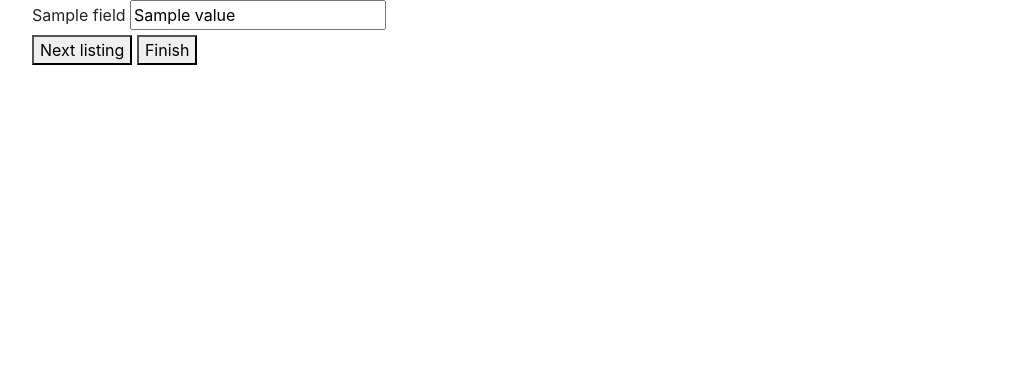
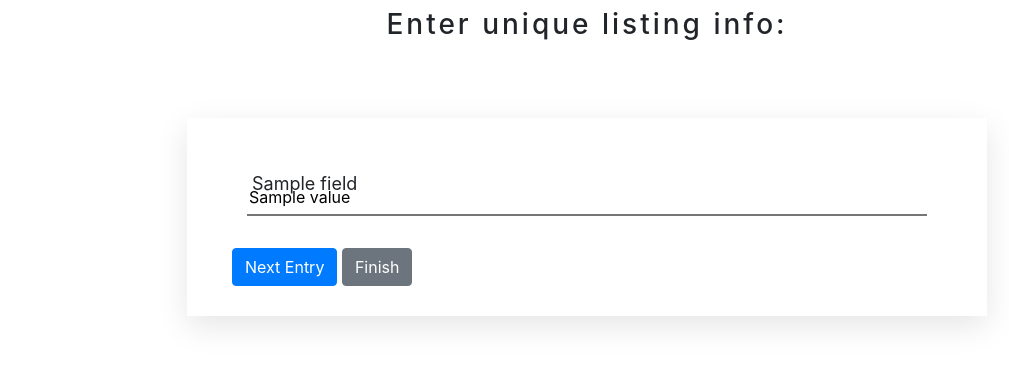
Before and after one commit to mkaramurzin/ebay-file-exchange-tool, a Django app: template file_exchange/templates/file_exchange/unique.html in a window 1280 px wide. Shown: the part 56-421 px from the top of the page, without its empty margins (53-1062 px from the left). Run offline with Django 4.2, Linux system fonts and the light colour scheme; the template is opened without the code that fills it: most values are stand-ins (such as "Sample title", 1, 10 or a date in 2020); some libraries are stand-ins or nearby versions.

Commit message:
imporved design with css

```diff
--- a/file_exchange/static/file_exchange/styles.css
+++ b/file_exchange/static/file_exchange/styles.css
@@ -0,0 +1,51 @@
+.form {
+    max-width: 800px;
+    margin: 50px auto;
+    position: relative;
+    box-shadow: 0 10px 30px 0px rgba(0,0,0,0.1);
+    padding: 30px;
+}
+
+.form-section .title {
+    text-align: center;
+    letter-spacing: 3px;
+    line-height: 48px;
+    padding-bottom: 20px;
+}
+
+.form .form-field {
+    position: relative;
+    margin: 32px 0;
+}
+
+.form .input-text {
+    display: block;
+    width: 100%;
+    height: 36px;
+    border-width: 0 0 2px 0;
+    line-height: 26px;
+    font-weight: 400;
+}
+
+.form .input-text:focus{
+    outline: none;
+}
+
+.form .label {
+    position: absolute;
+    left: 20px;
+    bottom: 11px;
+    font-size: 18px;
+    line-height: 26px;
+    font-weight: 400;
+    cursor: text;
+}
+
+.form .button {
+    display: inline-block;
+}
+
+.form .input-text:focus + .label,
+.form .input-text.not-empty + .label {
+    transform: translateY(-24px);
+}
--- a/file_exchange/templates/file_exchange/download.html
+++ b/file_exchange/templates/file_exchange/download.html
@@ -2,5 +2,6 @@
 {% load static %}
 
 {% block body %}
-    <a href="{{ file }}" download="listings.csv">Download</a>
+<h3>{{ file }}</h3>
+    <a href="{% url 'download' id=id %}">Download</a>
 {% endblock %}
--- a/file_exchange/templates/file_exchange/unique.html
+++ b/file_exchange/templates/file_exchange/unique.html
@@ -2,24 +2,36 @@
 {% load static %}
 
 {% block body %}
-    <form method="post" action="{% url 'unique' %}">
+
+<section class="form-section">
+    <h3 class="title">Enter unique listing info:</h3>
+    <form method="POST" action="{% url 'unique' %}">
+        <div class="form row">
+            <div class="container">
                 {% for field in inputs %}
+                <div class="form-field col-lg 6">
+
                     {% if 'file_id' in field.name %}
                         <div>
                             <input id="file-id" value="{{ field.value }}" type="text" name="file_id" hidden>
                         </div>
                     {% else %}
                         <div>
-                <label>{{ field.name }}</label>
                             {% if "*" in field.name %}
-                <input value="{{ field.value }}" type="text" required name="{{ field.name }}">
+                            <input id="{{ field.id }}" class="input-text" value="{{ field.value }}" type="text" name="{{ field.name }}">
                             {% else %}
-                <input value="{{ field.value }}" type="text" name="{{ field.name }}">
+                            <input id="{{ field.id }}" class="input-text" value="{{ field.value }}" type="text" name="{{ field.name }}">
+                            {% endif %}
+                            <label for="{{ value.id}}" class="label">{{ field.name }}</label>
+                        </div>
                     {% endif %}
                 </div>
-            {% endif %}
                 {% endfor %}
-        <button type="submit" name="next" value="next">Next listing</button>
-        <button type="submit" name="end" value="end">Finish</button>
+                <button type="submit" name="next" value="next" class="btn btn-primary">Next Entry</button>
+                <button type="submit" name="end" value="end" class="btn btn-secondary">Finish</button>
+            </div>
+        </div>
     </form>
+</section>
+
 {% endblock %}
--- a/file_exchange/urls.py
+++ b/file_exchange/urls.py
@@ -8,5 +8,6 @@ urlpatterns = [
     path("logout", views.logout_view, name="logout"),
     path("register", views.register, name="register"),
     path("static", views.static, name="static"),
-    path("unique", views.unique, name="unique")
+    path("unique", views.unique, name="unique"),
+    path("download/<int:id>", views.download, name="download")
 ]
--- /dev/null
+++ b/templates/eBay-category-listing-template-Jul-26-2022-14-44-16.csv
@@ -0,0 +1,2 @@
+*Action(SiteID=US|Country=US|Currency=USD|Version=1193|CC=UTF-8),CustomLabel,*Category,StoreCategory,*Title,Subtitle,Relationship,RelationshipDetails,*ConditionID,*C:Game,*C:Graded,*C:Card Name,*C:Card Type,*C:Character,*C:Features,*C:Set,*C:Attribute/MTG:Color,*C:Grade,*C:Rarity,*C:Finish,*C:Manufacturer,*C:Creature/Monster Type,*C:Professional Grader,*C:Card Condition,*C:Autographed,*C:Card Number,*C:Certification Number,C:Speciality,C:Age Level,C:Language,C:Card Size,C:Stage,C:Year Manufactured,C:Material,C:Country/Region of Manufacture,C:Convention/Event,C:Vintage,C:Signed By,C:Autograph Authentication,C:Autograph Format,C:Illustrator,C:HP,C:Custom Bundle,C:Attack/Power,C:Defense/Toughness,C:California Prop 65 Warning,C:Cost,C:Autograph Authentication Number,C:Bundle Description,PicURL,GalleryType,*Description,*Format,*Duration,*StartPrice,BuyItNowPrice,*Quantity,PayPalAccepted,PayPalEmailAddress,ImmediatePayRequired,PaymentInstructions,*Location,ShippingType,ShippingService-1:Option,ShippingService-1:Cost,ShippingService-2:Option,ShippingService-2:Cost,*DispatchTimeMax,PromotionalShippingDiscount,ShippingDiscountProfileID,*ReturnsAcceptedOption,ReturnsWithinOption,RefundOption,ShippingCostPaidByOption,AdditionalDetails,TakeBackPolicyID,ProductCompliancePolicyID
+,,183454,,,,,,,,,,,,,,,,,,,,,,,,,,,,,,,,,,,,,,,,,,,,,,,,,,,,,,,,,,,,,,,,,,,,,,,,,,
--- /dev/null
+++ b/templates/eBay-category-listing-template-Jul-28-2022-16-58-49.csv
@@ -0,0 +1,4 @@
+*Action(SiteID=US|Country=US|Currency=USD|Version=1193|CC=UTF-8),CustomLabel,*Category,StoreCategory,*Title,Subtitle,Relationship,RelationshipDetails,*ConditionID,C:Date of Publication,C:Original/Facsimile,C:Subject,C:Special Attributes,C:Binding,C:Language,C:Region,C:Publisher,C:Place of Publication,C:Author,C:California Prop 65 Warning,PicURL,GalleryType,*Description,*Format,*Duration,*StartPrice,BuyItNowPrice,*Quantity,PayPalAccepted,PayPalEmailAddress,ImmediatePayRequired,PaymentInstructions,*Location,ShippingType,ShippingService-1:Option,ShippingService-1:Cost,ShippingService-2:Option,ShippingService-2:Cost,*DispatchTimeMax,PromotionalShippingDiscount,ShippingDiscountProfileID,*ReturnsAcceptedOption,ReturnsWithinOption,RefundOption,ShippingCostPaidByOption,AdditionalDetails,TakeBackPolicyID,ProductCompliancePolicyID
+add,,22422,,,,,,,,,,,,,,,,,,,,,,,,,,,,,,,,,,,,,,,,,,,,,,next
+add,,22422,,,,,,,,,,,,,,,,,,,,,,,,,,,,,,,,,,,,,,,,,,,,,,next
+add,,22422,,mtg,,,,,,,,,,,,,,,,,,,,,,,,,,,,,,,,,,,,,,,,,,,
```
Also changed, not shown: file_exchange/templates/file_exchange/static_fields.html (+12 -6 lines), file_exchange/views.py (+38 -12 lines), db.sqlite3. Lines whose indentation alone changed are shown as unchanged.
